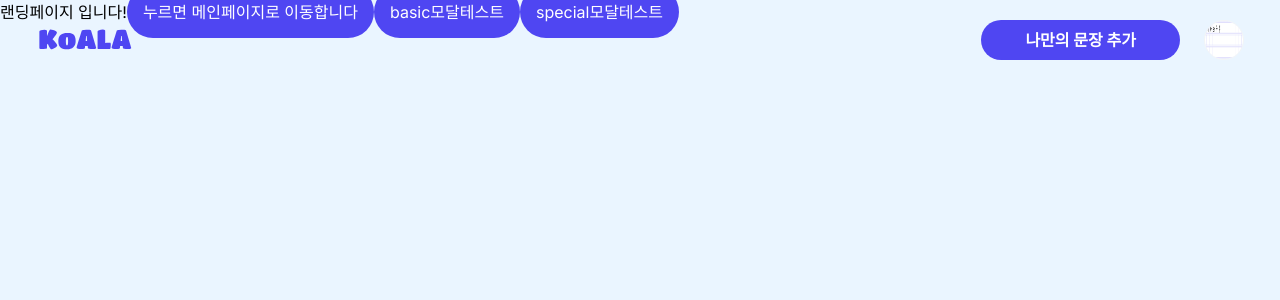
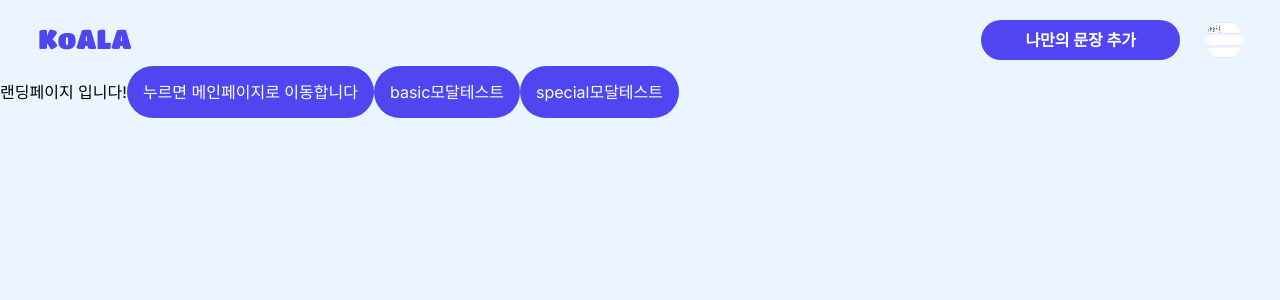
Before and after one commit to s0ojin/KoALA, a Next.js app in the folder frontend/: page / in a window 1280 px wide. Shown: the top 300 px of the page. Built offline with nearby package versions, Linux system fonts and the light colour scheme.

Commit message:
Design: main영역 헤더 부분 패딩

```diff
--- a/frontend/src/app/layout.tsx
+++ b/frontend/src/app/layout.tsx
@@ -24,7 +24,7 @@ export default function RootLayout({
         <SWRProvider>
           {modal}
           <Header />
-          <main>{children}</main>
+          <main className="pt-20">{children}</main>
         </SWRProvider>
       </body>
     </html>
```
